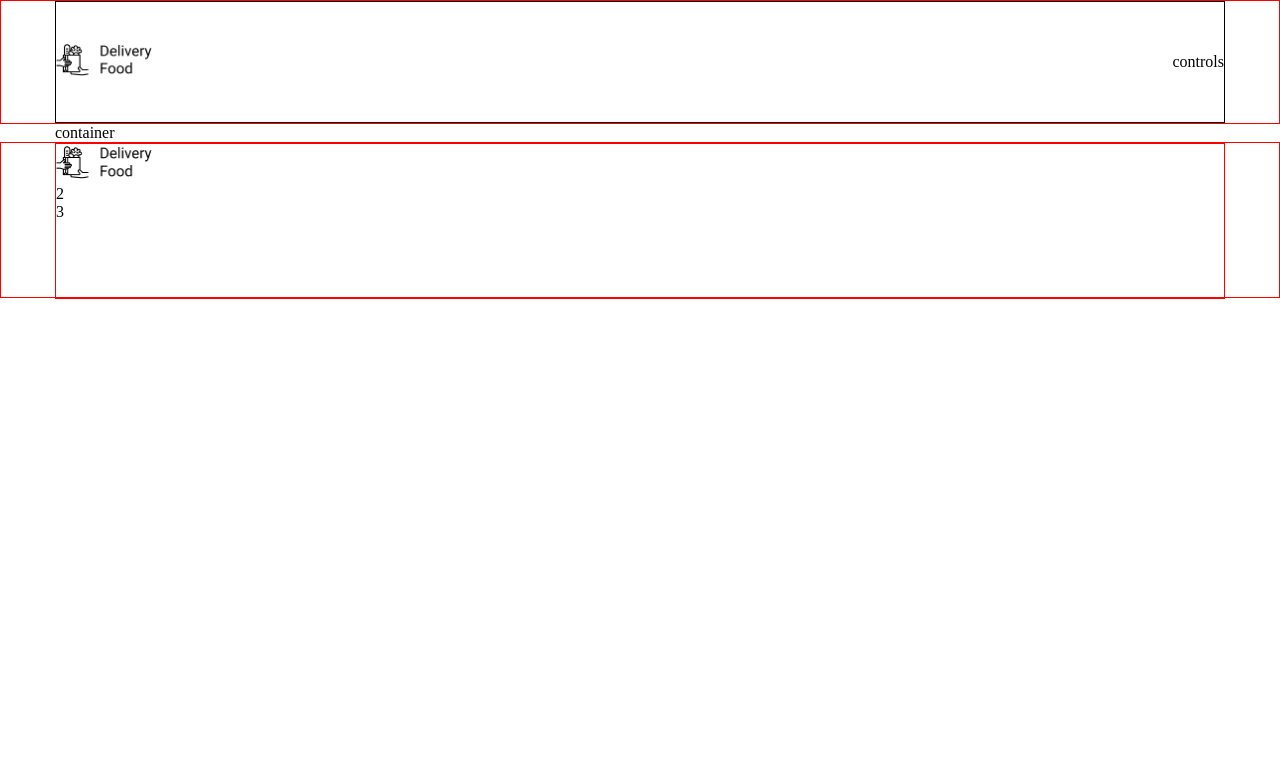
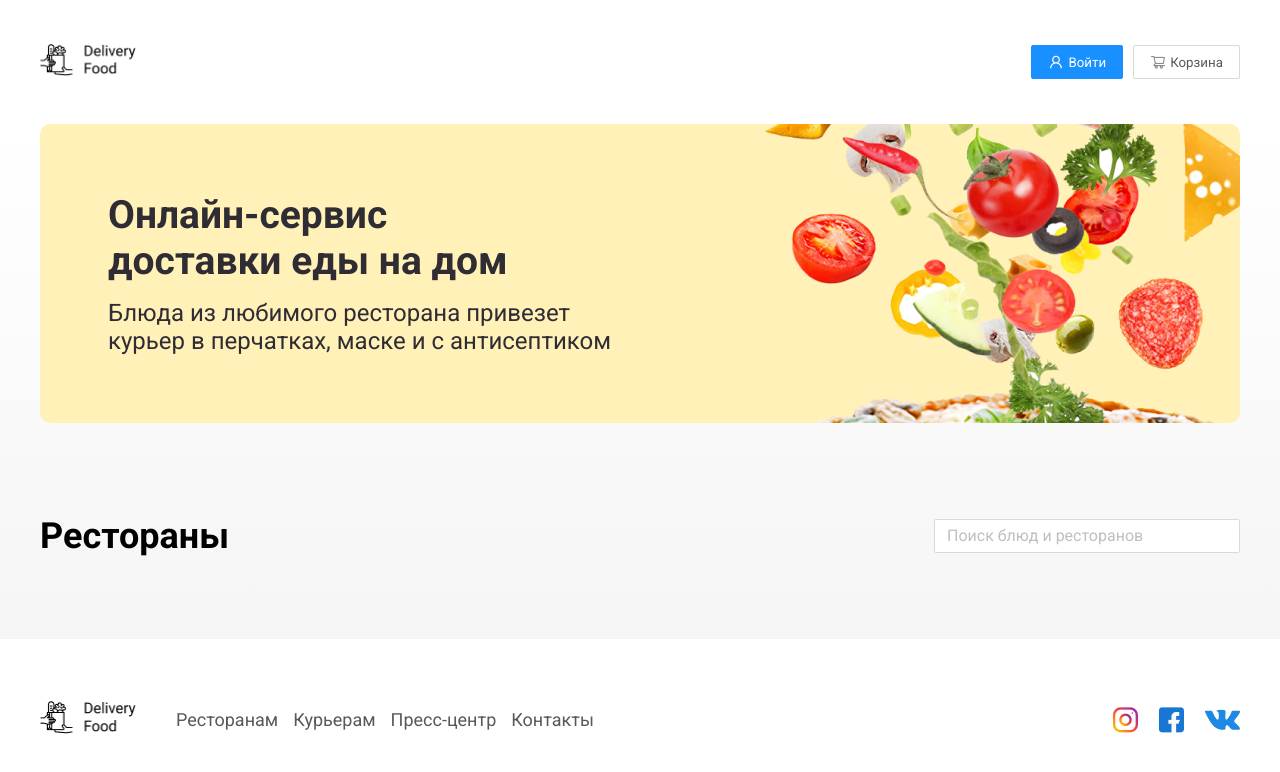
Before and after one commit to LaziukAlena/delivery, a plain HTML site: page index.html in a window 1280 px wide. Drawn offline with Linux system fonts and the light colour scheme.

Commit message:
второй урок

```diff
--- a/index.html
+++ b/index.html
@@ -1,38 +1,99 @@
 <!DOCTYPE html>
 <html lang="ru">
   <head>
-    <meta charset="UTF-8">
-    <meta name="viewport" content="width=device-width, initial-scale=1.0">
-    <link rel="stylesheet" href="style.css">
+    <meta charset="UTF-8" />
+    <meta name="viewport" content="width=device-width, initial-scale=1.0" />
+    <link rel="preconnect" href="https://fonts.googleapis.com" />
+    <link rel="preconnect" href="https://fonts.gstatic.com" crossorigin />
+    <link
+      href="https://fonts.googleapis.com/css2?family=Roboto:ital,wght@0,100..900;1,100..900&display=swap"
+      rel="stylesheet"
+    />
+    <link rel="stylesheet" href="style.css" />
     <title>Delivery Food</title>
   </head>
+
   <body>
+    <div class="page-wrapper">
       <header class="header">
         <div class="container">
           <div class="header-box">
             <div class="header-logo logo">
-                    <img src="./images/logo.png" alt="logo">
+              <img src="./images/logo.png" alt="logo" />
             </div>
-                <div class="header-controls">controls</div>
+            <div class="header-controls">
+              <button class="btn btn-primary">
+                <img src="./images/icons/user.png" alt="user" />
+                Войти
+              </button>
+              <button class="btn btn-outline">
+                <img
+                  src="./images/icons/shopping-cart.png"
+                  alt="shopping-cart"
+                />
+                Корзина
+              </button>
+            </div>
           </div>
         </div>
       </header>
+
       <main class="main">
+        <section class="banner">
             <div class="container">
-            container
+                <div class="banner-item">
+                    <h2 class="banner-item--title">
+                        Онлайн-сервис <br> доставки еды на дом
+                    </h2>
+
+                    <p class="banner-item--subtitle">
+                        Блюда из любимого ресторана привезет курьер в перчатках, маске и с антисептиком
+                    </p>
+
                 </div>
+            </div>
+        </section>
+
+        <section class="products">
+            <div class="container">
+                <div class="products-header">
+                    <h3 class="products-header--title">
+                        Рестораны
+                    </h3>
+                    <input
+                        type="text"
+                        class="products-header--search"
+                        placeholder="Поиск блюд и ресторанов"
+                    >
+
+                </div>
+            </div>
+        </section>
+
       </main>
+
       <footer class="footer">
         <div class="container">
-            <div class="footer">
+          <div class="footer-box">
             <div class="footer-logo logo">
-                    <img src="./images/logo.png" alt="logo">
+              <img src="./images/logo.png" alt="logo" />
             </div>
-                <div class="footer-nav">2</div>
-                <div class="footer-social">3</div>
+            <div class="footer-nav">
+              <ul>
+                <li>Ресторанам</li>
+                <li>Курьерам</li>
+                <li>Пресс-центр</li>
+                <li>Контакты</li>
+              </ul>
+            </div>
+            <div class="footer-social">
+              <img src="./images/social/INST.png" alt="INST" />
+              <img src="./images/social/FB.png" alt="FB" />
+              <img src="./images/social/VK.png" alt="VK" />
+            </div>
           </div>
         </div>
       </footer>
-
+    </div>
   </body>
 </html>
--- a/style.css
+++ b/style.css
@@ -1,10 +1,60 @@
 * {
   box-sizing: border-box;
+  font-family: Roboto;
+  font-style: normal;
+  line-height: normal;
 }
 
 body {
   margin: 0;
   padding: 0;
+}
+
+.main {
+  flex-grow: 1;
+  background: linear-gradient(
+    180deg,
+    rgba(245, 245, 245, 0) 1.04%,
+    #f5f5f5 100%
+  );
+}
+
+.page-wrapper {
+  display: flex;
+  flex-direction: column;
+  min-height: 100vh;
+}
+
+.container {
+  height: 100%;
+  width: 100%;
+  max-width: 1230px;
+  margin: 0px auto;
+  padding-left: 15px;
+  padding-right: 15px;
+}
+
+.btn {
+  display: flex;
+  padding: 8px 16px;
+  align-items: center;
+  gap: 4px;
+  outline: none;
+}
+
+.btn-primary {
+  border-radius: 2px;
+  background: #1890ff;
+  border: 1px solid #1890ff;
+  color: #fff;
+}
+
+.btn-outline {
+  border-radius: 2px;
+  border: 1px solid #d9d9d9;
+  background: #fff;
+  box-shadow: 0px 0px 2px 0px rgba(0, 0, 0, 0);
+  color: #595959;
 }
 
 .logo {
@@ -16,39 +66,142 @@ body {
 }
 
 .header {
-    height: 124px;
-    border: 1px solid red;
+  display: flex;
+  align-items: center;
+  min-height: 124px;
 }
 
 .header-box {
-    border: 1px solid black;
   height: 100%;
   display: flex;
   align-items: center;
   justify-content: space-between;
 }
 
-.main {
-
+.header-controls {
+  display: flex;
+  align-items: center;
+  justify-content: flex-end;
+  gap: 10px;
 }
 
 .footer {
-    height: 156px;
-    border: 1px solid red;
+  min-height: 156px;
+  display: flex;
+  align-items: center;
+  padding: 60px 0;
 }
 
 .footer-box {
-    border: 1px solid black;
   height: 100%;
+  display: flex;
+  align-items: center;
+  justify-content: space-between;
+  gap: 36px;
+  flex-wrap: wrap;
+}
+
+.footer-nav {
+  flex-grow: 1;
+}
+
+.footer-nav ul {
+  display: flex;
+  align-items: center;
+  list-style: none;
+  padding: 0;
+  margin: 0;
+  gap: 15px;
+  flex-wrap: wrap;
+}
+
+.footer-nav ul li {
+  color: #595959;
+  font-size: 18px;
+  font-weight: 400;
+}
+
+.footer-social {
+  display: flex;
+  align-items: center;
+  justify-content: flex-end;
+  gap: 20px;
+}
+
+.banner {
+  margin-bottom: 56px;
+}
+
+.banner-item {
+  background-image: url(./images/banners/banner.jpg);
+  background-repeat: no-repeat;
+  background-size: cover;
+  padding: 68px;
+  border-radius: 10px;
+  background-position: center right;
+}
+
+.banner-item--title {
+  color: #302c34;
+  font-size: 39px;
+  font-size: 700;
+  max-width: 50%;
+  margin-top: 0;
+  margin-bottom: 15px;
+}
+
+.banner-item--subtitle {
+  color: #302c34;
+  font-size: 24px;
+  font-size: 400;
+  max-width: 50%;
+  margin: 0;
+}
+
+.products {
+}
+
+.products-header {
   display: flex;
   align-items: center;
   justify-content: space-between;
 }
 
-.container {
-    height: 100%;
-    max-width: 1200px;
-    margin: 0px auto;
-    padding-left: 15px;
-    padding-right: 15px;
+.products-header--title {
+  font-size: 36px;
+  font-weight: 700;
+  color: #000;
+
 }
+
+.products-header--search {
+    border-radius: 2px;
+    border: 1px solid #d9d9d9;
+    background: #fff;
+    flex-shrink: 0;
+    min-width: 306px;
+    height: 34px;
+    padding: 5px 12px;
+}
+
+.products-header--search:focus {
+    outline: none;
+    border: 1px solid #d9d9d9;
+}
+
+.products-header--search::placeholder {
+    color: #bfbfbf;
+    font-size: 16px;
+    font-weight: 400;
+    line-height: 24px;
+}
+
+@media (max-width: 991px) {
+  .banner-item--title {
+    max-width: 50%;
+  }
+
+  .banner-item--subtitle {
+    max-width: 50%;
+  }
+}
```
Also changed, not shown: images/banners/banner.jpg (added), images/icons/shopping-cart.png (added), images/icons/user.png (added), images/social/FB.png (added), images/social/INST.png (added), images/social/VK.png (added). Lines whose indentation alone changed are shown as unchanged.
